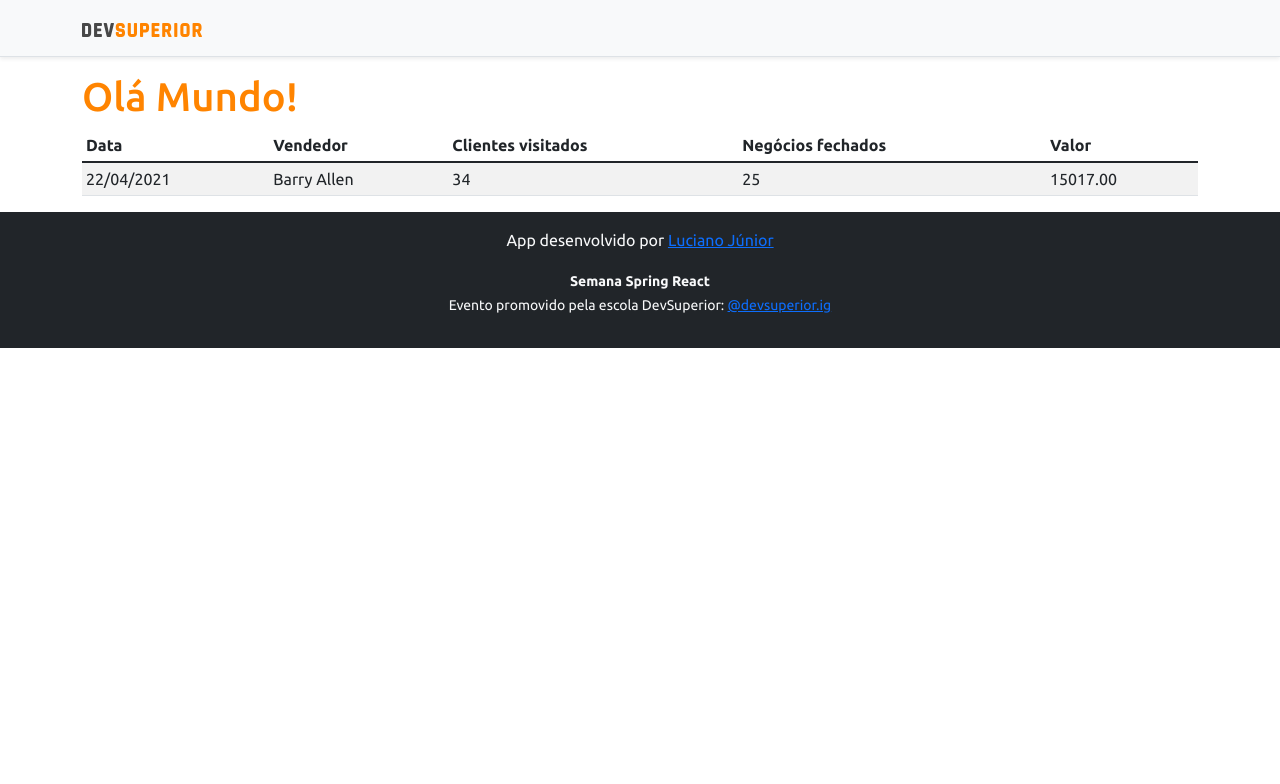
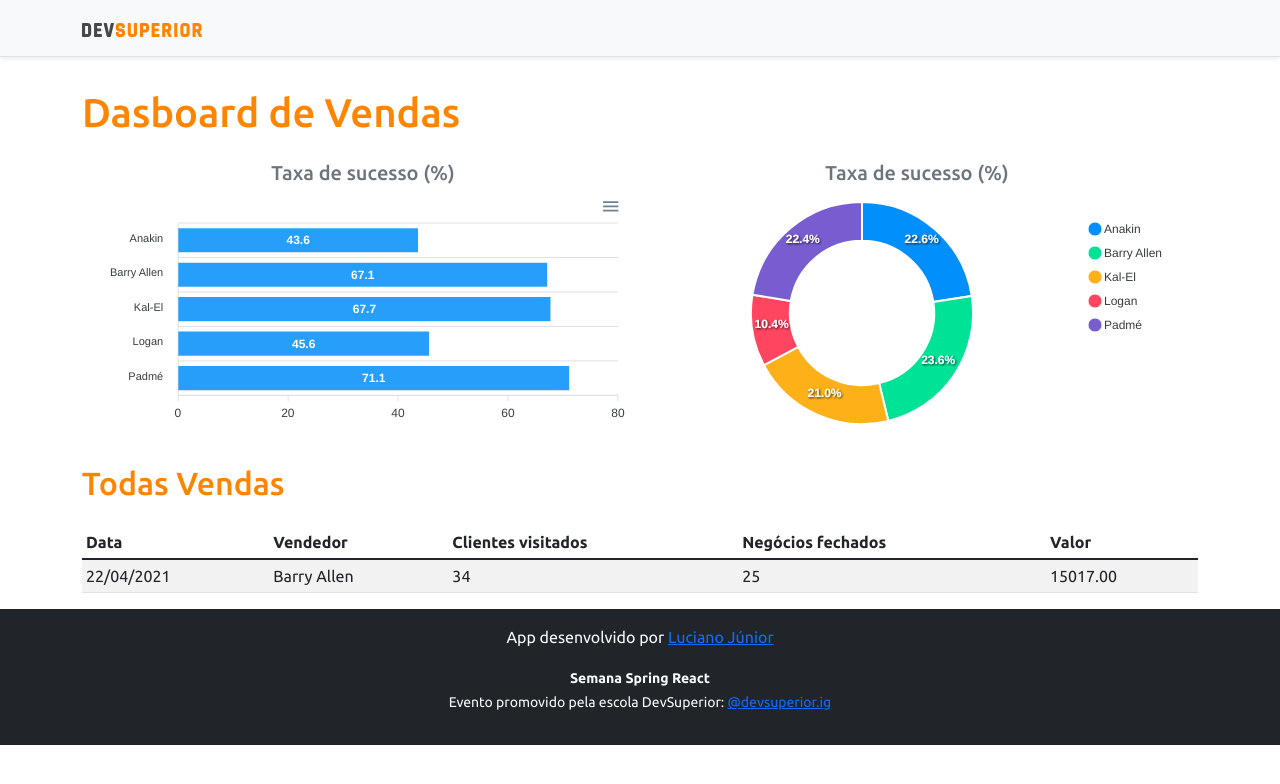
Before and after one commit to Toddynho-cmd/projeto-sds3, a React (Create React App) app in the folder frontend/: page / in a window 1280 px wide. Shown: the top 784 px of the page. Built offline with nearby package versions, Linux system fonts and the light colour scheme.

Commit message:
Static Charts

```diff
--- a/frontend/package.json
+++ b/frontend/package.json
@@ -10,8 +10,10 @@
     "@types/node": "^12.0.0",
     "@types/react": "^17.0.0",
     "@types/react-dom": "^17.0.0",
+    "apexcharts": "^3.29.0",
     "bootstrap": "^5.1.3",
     "react": "^17.0.2",
+    "react-apexcharts": "^1.3.9",
     "react-dom": "^17.0.2",
     "react-scripts": "4.0.3",
     "typescript": "^4.1.2",
--- a/frontend/src/App.tsx
+++ b/frontend/src/App.tsx
@@ -1,4 +1,6 @@
+import BarChart from 'components/BarChart';
 import DataTable from 'components/DataTable';
+import DonutChart from 'components/DonutChart';
 import Footer from 'components/Footer';
 import NavBar from 'components/NavBar';
 import React from 'react';
@@ -8,7 +10,26 @@
         <>
             <NavBar />
             <div className="container">
-                <h1 className="text-primary">Olá Mundo!</h1>
+                <h1 className="text-primary py-3">Dasboard de Vendas</h1>
+
+                <div className="row px-3">
+                    <div className="col-sm-6">
+                        <h5 className="text-center text-secondary">Taxa de sucesso (%)</h5>
+                        <BarChart />
+                    </div>
+
+                    <div className="col-sm-6">
+                        <h5 className="text-center text-secondary">Taxa de sucesso (%)</h5>
+                        <DonutChart />
+                    </div>
+                </div>
+
+                <div className="py-3">
+                    <h2 className="text-primary">
+                        Todas Vendas
+                    </h2>
+                </div>
+
                 <DataTable />
             </div>
 
--- /dev/null
+++ b/frontend/src/components/BarChart/index.tsx
@@ -0,0 +1,34 @@
+import Chart from 'react-apexcharts';
+
+const BarChart = () => {
+    const options = {
+        plotOptions: {
+            bar: {
+                horizontal: true,
+            }
+        },
+    };
+
+    const mockData = {
+        labels: {
+            categories: ['Anakin', 'Barry Allen', 'Kal-El', 'Logan', 'Padmé']
+        },
+        series: [
+            {
+                name: "% Sucesso",
+                data: [43.6, 67.1, 67.7, 45.6, 71.1]
+            }
+        ]
+    };
+
+    return (
+        <Chart
+            options={{...options, xaxis: mockData.labels}}
+            series={mockData.series}
+            type="bar"
+            height="240"
+        />
+    );
+}
+
+export default BarChart;
--- a/frontend/src/components/DataTable/index.tsx
+++ b/frontend/src/components/DataTable/index.tsx
@@ -1,6 +1,4 @@
-import React from 'react';
-
-function DataTablec() {
+const DataTable = () => {
     return (
         <div>
             <div className="table-responsive">
@@ -29,4 +27,4 @@
     );
 }
 
-export default DataTablec;
+export default DataTable;
--- /dev/null
+++ b/frontend/src/components/DonutChart/index.tsx
@@ -0,0 +1,25 @@
+import Chart from 'react-apexcharts';
+
+const DonutChart = () => {
+    const mockData = {
+        series: [477138, 499928, 444867, 220426, 473088],
+        labels: ['Anakin', 'Barry Allen', 'Kal-El', 'Logan', 'Padmé']
+    }
+
+    const options = {
+        legend: {
+            show: true
+        }
+    }
+
+    return (
+        <Chart
+            options={{...options, labels: mockData.labels}}
+            series={mockData.series}
+            type="donut"
+            height="240"
+        />
+    );
+}
+
+export default DonutChart;
--- a/frontend/src/components/Footer/index.tsx
+++ b/frontend/src/components/Footer/index.tsx
@@ -1,6 +1,4 @@
-import React from 'react';
-
-function Footer() {
+const Footer = () => {
     return (
         <div>
             <footer className="footer mt-auto py-3 bg-dark">
--- a/frontend/src/components/NavBar/index.tsx
+++ b/frontend/src/components/NavBar/index.tsx
@@ -1,7 +1,6 @@
-import React from 'react';
 import ImgDsDark from 'assets/img/ds-dark.svg';
 
-function NavBar() {
+const NavBar = () => {
     return (
         <div>
             <div className="d-flex flex-column flex-md-row align-items-center p-3 px-md-4 mb-3 bg-light border-bottom shadow-sm">
```
Also changed, not shown: 1 other file (tests, documents, lock files or other folders).
